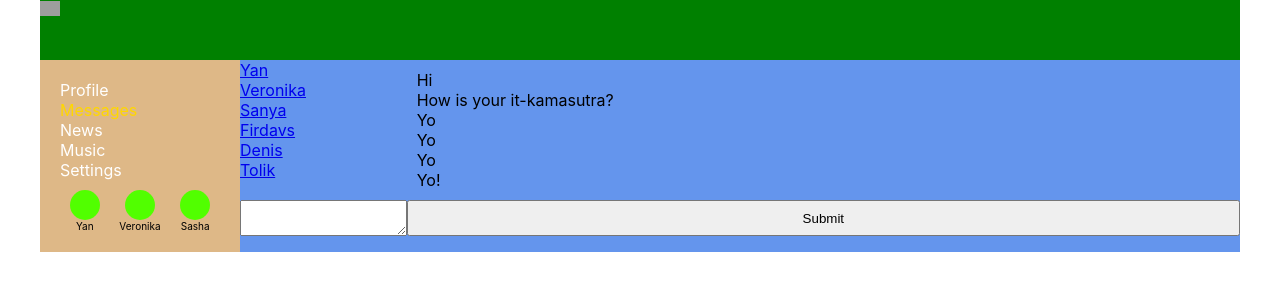
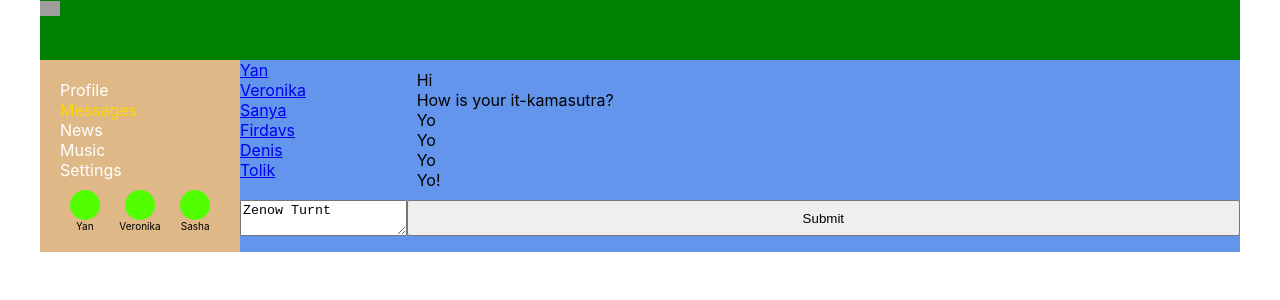
Before and after one commit to bx6xb/ChatHub, a React (Create React App) app: page /dialogs in a window 1280 px wide. Shown: the top 300 px of the page. Built offline with nearby package versions, Linux system fonts and the light colour scheme; grey boxes are pictures that could not be loaded.

Commit message:
added reducers for state and tests for them

```diff
--- a/src/App.tsx
+++ b/src/App.tsx
@@ -19,10 +19,13 @@ function App(props: AppPropsType) {
       <div className="app-wrapper-content">
         <Routes>
           <Route path="/" element={<Navigate to="/dialogs" />} />
-          <Route path="/dialogs" element={<Dialogs state={props.state.dialogsPage} />} />
           <Route
             path="/profile"
             element={<Profile state={props.state.profilePage} dispatch={props.dispatch} />}
+          />
+          <Route
+            path="/dialogs"
+            element={<Dialogs state={props.state.dialogsPage} dispatch={props.dispatch} />}
           />
         </Routes>
       </div>
--- a/src/components/Dialogs/Dialogs.tsx
+++ b/src/components/Dialogs/Dialogs.tsx
@@ -1,24 +1,32 @@
-import { createRef } from "react"
+import { ChangeEvent } from "react"
 import s from "./Dialogs.module.css"
 import { DialogItem } from "./DialogItem/DialogItem"
 import { Message } from "./Message/Message"
-import { DialogsPageType } from "../../redux/state"
+import { ActionType, DialogsPageType } from "../../redux/state"
+import { addMessageAC, updateNewMessageAC } from "../../redux/dialogsReducer"
 
 type DialogsPropsType = {
   state: DialogsPageType
+  dispatch: (action: ActionType) => void
 }
 
 export const Dialogs = (props: DialogsPropsType) => {
-  const textareaRef = createRef<HTMLTextAreaElement>()
+  const onClickSubmitHandler = () => {
+    let action = addMessageAC()
+    props.dispatch(action)
+  }
 
-  const onClickSubmitHandler = () => {
-    let text = textareaRef.current?.value
-    if (text) {
-      alert(text)
+  const onTextAreaChangeHandler = (e: ChangeEvent<HTMLTextAreaElement>) => {
+    let text = e.currentTarget.value
+    if (text.trim()) {
+      let action = updateNewMessageAC(text.trim())
+      props.dispatch(action)
     }
   }
 
-  let dialogsElements = props.state.dialogs.map((u) => <DialogItem key={u.id} id={u.id} name={u.name} />)
+  let dialogsElements = props.state.dialogs.map((u) => (
+    <DialogItem key={u.id} id={u.id} name={u.name} />
+  ))
 
   let messagesElements = props.state.messages.map((m) => <Message key={m.id} message={m.message} />)
 
@@ -26,7 +34,7 @@ export const Dialogs = (props: DialogsPropsType) => {
     <div className={s.dialogs}>
       <div className={s.dialogsItems}>{dialogsElements}</div>
       <div className={s.messages}>{messagesElements}</div>
-      <textarea ref={textareaRef} />
+      <textarea value={props.state.newMessageText} onChange={onTextAreaChangeHandler} />
       <button onClick={onClickSubmitHandler}>Submit</button>
     </div>
   )
--- a/src/components/Profile/MyPosts/MyPosts.tsx
+++ b/src/components/Profile/MyPosts/MyPosts.tsx
@@ -1,7 +1,8 @@
-import { createRef } from "react"
+import { ChangeEvent, createRef } from "react"
 import s from "./MyPosts.module.css"
 import { Post } from "./Post/Post"
-import { ActionType, PostType, addPostAC, updateNewPostAC } from "../../../redux/state"
+import { ActionType, PostType } from "../../../redux/state"
+import { addPostAC, updateNewPostAC } from "../../../redux/profileReducer"
 
 type MyPostsPropsType = {
   posts: PostType[]
@@ -10,24 +11,19 @@ type MyPostsPropsType = {
 }
 
 const MyPosts = (props: MyPostsPropsType) => {
-  const newPostElement = createRef<HTMLTextAreaElement>()
-
   const onClickButtonHandler = () => {
-    let text = newPostElement.current?.value
-    if (text) {
-      let action = addPostAC()
-      props.dispatch(action)
-    }
+    let action = addPostAC()
+    props.dispatch(action)
   }
 
   let postsElements = props.posts.map((p) => (
     <Post key={p.id} message={p.message} likesCount={p.likesCount} />
   ))
 
-  const onPostChange = () => {
-    let text = newPostElement.current?.value
-    if (text) {
-      let action = updateNewPostAC(text)
+  const onPostChange = (e: ChangeEvent<HTMLTextAreaElement>) => {
+    let text = e.currentTarget.value
+    if (text.trim()) {
+      let action = updateNewPostAC(text.trim())
       props.dispatch(action)
     }
   }
@@ -37,7 +33,7 @@ const MyPosts = (props: MyPostsPropsType) => {
       <h3>My posts</h3>
       <div>
         <div>
-          <textarea ref={newPostElement} value={props.newPostText} onChange={onPostChange} />
+          <textarea value={props.newPostText} onChange={onPostChange} />
         </div>
         <div>
           <button onClick={onClickButtonHandler}>Add post</button>
--- a/src/index.tsx
+++ b/src/index.tsx
@@ -15,9 +15,9 @@ const renderEntireTree = (store: StoreType) => {
   )
 }
 
+store.subscribe(renderEntireTree)
+
 renderEntireTree(store)
-
-store.subscribe(renderEntireTree)
 
 // If you want to start measuring performance in your app, pass a function
 // to log results (for example: reportWebVitals(console.log))
--- /dev/null
+++ b/src/redux/dialogsReducer.ts
@@ -0,0 +1,39 @@
+import {
+  ActionType,
+  AddMessageActionType,
+  DialogsPageType,
+  UpdateNewMessageTextActionType,
+} from "./state"
+
+export const dialogsReducer = (state: DialogsPageType, action: ActionType): DialogsPageType => {
+  switch (action.type) {
+    case "ADD-MESSAGE":
+      return {
+        ...state,
+        messages: [
+          ...state.messages,
+          {
+            id: state.messages.length + 1,
+            message: state.newMessageText,
+          },
+        ],
+        newMessageText: "",
+      }
+    case "UPDATE-NEW-MESSAGE-TEXT":
+      return {
+        ...state,
+        newMessageText: action.text,
+      }
+    default:
+      return state
+  }
+}
+
+export const addMessageAC = (): AddMessageActionType => ({
+  type: "ADD-MESSAGE",
+})
+
+export const updateNewMessageAC = (text: string): UpdateNewMessageTextActionType => ({
+  type: "UPDATE-NEW-MESSAGE-TEXT",
+  text,
+})
--- /dev/null
+++ b/src/redux/profileReducer.ts
@@ -0,0 +1,40 @@
+import {
+  ActionType,
+  AddPostActionType,
+  ProfilePageType,
+  UpdateNewPostTextActionType,
+} from "./state"
+
+export const profileReducer = (state: ProfilePageType, action: ActionType): ProfilePageType => {
+  switch (action.type) {
+    case "ADD-POST":
+      return {
+        ...state,
+        posts: [
+          {
+            id: state.posts.length + 1,
+            message: state.newPostText,
+            likesCount: 0,
+          },
+          ...state.posts,
+        ],
+        newPostText: "",
+      }
+    case "UPDATE-NEW-POST-TEXT":
+      return {
+        ...state,
+        newPostText: action.text,
+      }
+    default:
+      return state
+  }
+}
+
+export const addPostAC = (): AddPostActionType => ({
+  type: "ADD-POST",
+})
+
+export const updateNewPostAC = (text: string): UpdateNewPostTextActionType => ({
+  type: "UPDATE-NEW-POST-TEXT",
+  text,
+})
--- /dev/null
+++ b/src/redux/sidebarReducer.ts
@@ -0,0 +1,3 @@
+export const sidebarReducer = (state: any, action: any) => {
+  return state
+}
--- a/src/redux/state.ts
+++ b/src/redux/state.ts
@@ -1,3 +1,7 @@
+import { dialogsReducer } from "./dialogsReducer"
+import { profileReducer } from "./profileReducer"
+import { sidebarReducer } from "./sidebarReducer"
+
 export type FriendsType = {
   id: number
   name: string
@@ -20,6 +24,7 @@ export type DialogType = {
 export type DialogsPageType = {
   dialogs: DialogType[]
   messages: MessageType[]
+  newMessageText: string
 }
 
 export type PostType = {
@@ -39,10 +44,13 @@ export type StateType = {
   sidebar: SidebarType
 }
 
+export type ObserverType = (store: StoreType) => void
+
 export type StoreType = {
   _state: StateType
+  _subscriber: ObserverType
   getState: () => StateType
-  subscribe: (observer: (store: StoreType) => void) => void
+  subscribe: (observer: ObserverType) => void
   dispatch: (action: ActionType) => void
 }
 
@@ -55,9 +63,20 @@ export type UpdateNewPostTextActionType = {
   text: string
 }
 
-export type ActionType = AddPostActionType | UpdateNewPostTextActionType
+export type AddMessageActionType = {
+  type: "ADD-MESSAGE"
+}
 
-let renderEntireTree: (store: StoreType) => void
+export type UpdateNewMessageTextActionType = {
+  type: "UPDATE-NEW-MESSAGE-TEXT"
+  text: string
+}
+
+export type ActionType =
+  | AddPostActionType
+  | UpdateNewPostTextActionType
+  | AddMessageActionType
+  | UpdateNewMessageTextActionType
 
 export const store: StoreType = {
   _state: {
@@ -87,6 +106,7 @@ export const store: StoreType = {
         { id: 5, message: "Yo" },
         { id: 6, message: "Yo!" },
       ],
+      newMessageText: "Zenow Turnt",
     },
     sidebar: {
       friends: [
@@ -106,39 +126,21 @@ export const store: StoreType = {
     },
   },
 
+  _subscriber: () => {},
+
   getState() {
     return this._state
   },
 
   subscribe(observer: (store: StoreType) => void) {
-    renderEntireTree = observer
+    this._subscriber = observer
   },
 
   dispatch(action: ActionType) {
-    switch (action.type) {
-      case "ADD-POST":
-        let newPost = {
-          id: 5,
-          message: this._state.profilePage.newPostText,
-          likesCount: 0,
-        }
-        this._state.profilePage.posts.unshift(newPost)
-        renderEntireTree(this)
-        this._state.profilePage.newPostText = ""
-        break
-      case "UPDATE-NEW-POST-TEXT":
-        this._state.profilePage.newPostText = action.text
-        renderEntireTree(this)
-        break
-      default:
-        throw new Error("Bad action")
-    }
+    this._state.profilePage = profileReducer(this._state.profilePage, action)
+    this._state.dialogsPage = dialogsReducer(this._state.dialogsPage, action)
+    this._state.sidebar = sidebarReducer(this._state.sidebar, action)
+
+    this._subscriber(this)
   },
 }
-
-export const addPostAC = (): AddPostActionType => ({ type: "ADD-POST" })
-
-export const updateNewPostAC = (text: string): UpdateNewPostTextActionType => ({
-  type: "UPDATE-NEW-POST-TEXT",
-  text,
-})
```
Also changed, not shown: 2 other files (tests, documents, lock files or other folders).
